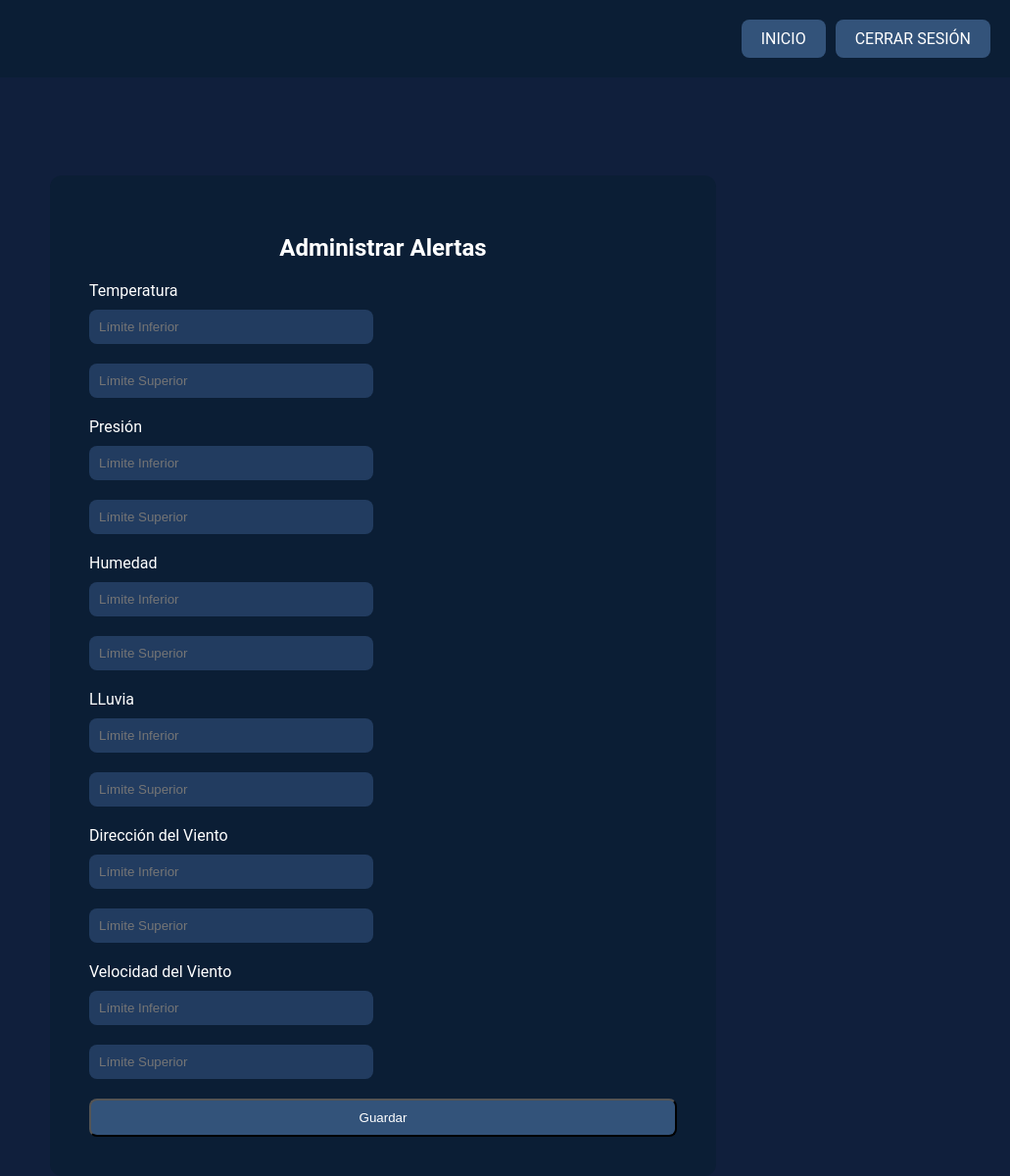
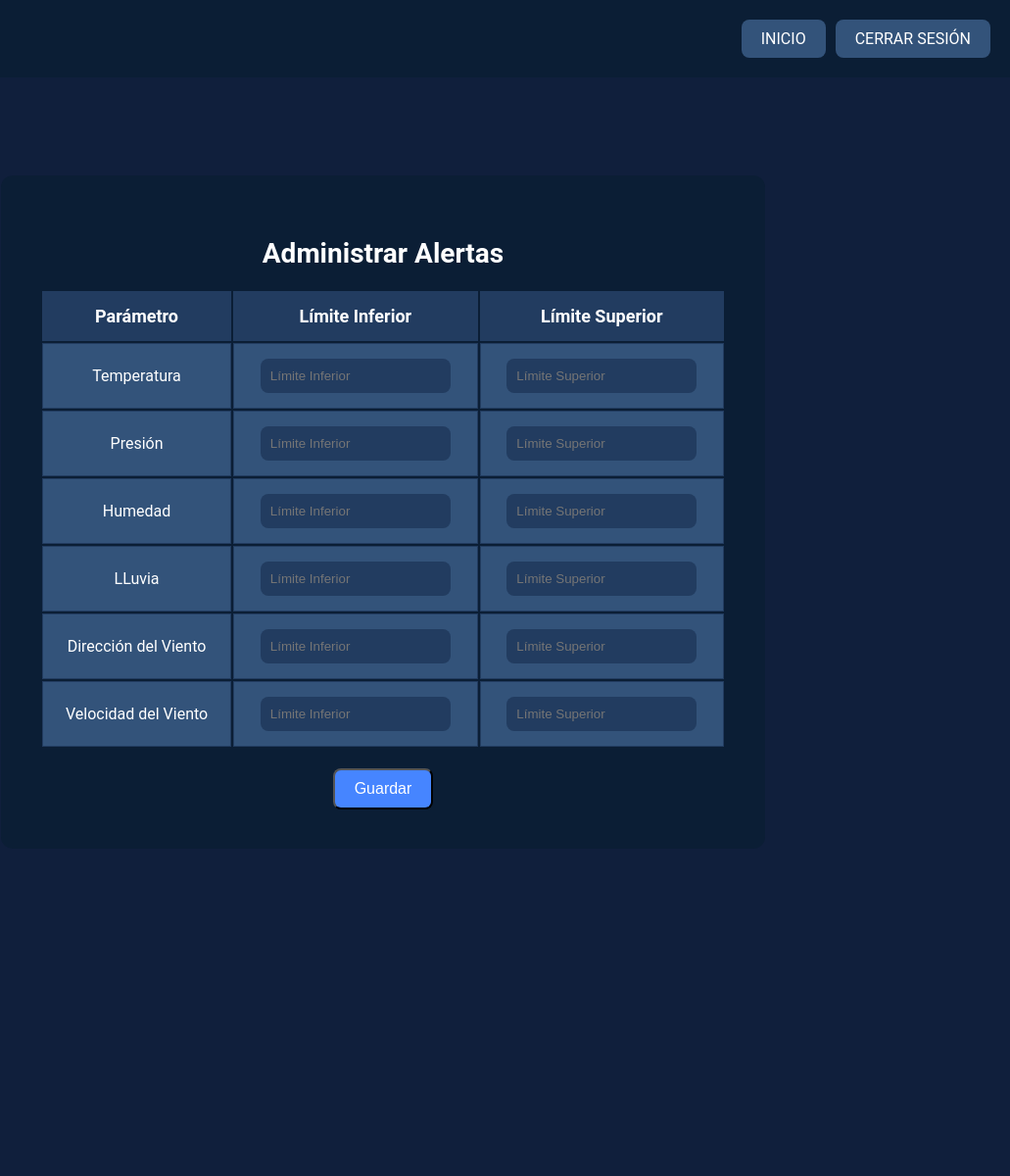
Before and after one commit to Edison-Paulino/Proyecto-integrador, a Django app: page /administrar_alertas/ in a window 1280 px wide. Shown: the whole page at 98% size, without its empty margins (249-1280 px from the left). After the commit the page ends 826 px from the top, so only its background shows below. Run offline with Django 5.2, Linux system fonts and the light colour scheme; data that the repository does not hold is empty.

Commit message:
Mejorar alertas2

```diff
--- a/Final/estacion_P/estacion_A/templates/administrar_alertas.html
+++ b/Final/estacion_P/estacion_A/templates/administrar_alertas.html
@@ -29,39 +29,52 @@
             background-color: #0B1E35;
             padding: 40px;
             border-radius: 12px;
-            width: 600px;
+            width: 700px;
             margin: auto;
             margin-top: 100px;
+            text-align: center;
         }
         h2 {
             text-align: center;
             margin-bottom: 20px;
+            font-size: 28px;
         }
-        label {
-            display: block;
-            margin-bottom: 10px;
-            font-size: 16px;
+        table {
+            width: 100%;
+            color: white;
+            margin-bottom: 20px;
+        }
+        th, td {
+            padding: 15px;
+            text-align: center;
+        }
+        th {
+            font-size: 18px;
+            font-weight: 600;
+            background-color: #223C60;
+        }
+        td {
+            background-color: #33537A;
+            border: 1px solid #223C60;
         }
         input {
-            width: 45%;
+            width: 80%;
             padding: 10px;
-            margin-bottom: 20px;
             border-radius: 8px;
             border: none;
             background-color: #223C60;
             color: white;
-            margin-right: 5%;
         }
         button {
-            background-color: #33537A;
+            background-color: #4685ff;
             color: white;
             padding: 10px 20px;
             border-radius: 8px;
             cursor: pointer;
-            width: 100%;
+            font-size: 16px;
         }
         button:hover {
-            background-color: #4685ff;
+            background-color: #33537A;
         }
     </style>
 </head>
@@ -73,43 +86,57 @@
 
     <div class="form-container">
         <h2>Administrar Alertas</h2>
-
         <form method="POST">
             {% csrf_token %}
+            <table>
+                <tr>
+                    <th>Parámetro</th>
+                    <th>Límite Inferior</th>
+                    <th>Límite Superior</th>
+                </tr>
                 {% if nuevos_parametros %}
                     <!-- Mostrar los campos para agregar nuevos parámetros -->
-                <label>Temperatura</label>
-                <input type="number" step="any" name="limite_inferior_Temperatura" placeholder="Límite Inferior">
-                <input type="number" step="any" name="limite_superior_Temperatura" placeholder="Límite Superior">
-
-                <label>Presión</label>
-                <input type="number" step="any" name="limite_inferior_Presión" placeholder="Límite Inferior">
-                <input type="number" step="any" name="limite_superior_Presión" placeholder="Límite Superior">
-
-                <label>Humedad</label>
-                <input type="number" step="any" name="limite_inferior_Humedad" placeholder="Límite Inferior">
-                <input type="number" step="any" name="limite_superior_Humedad" placeholder="Límite Superior">
-
-                <label>LLuvia</label>
-                <input type="number" step="any" name="limite_inferior_LLuvia" placeholder="Límite Inferior">
-                <input type="number" step="any" name="limite_superior_LLuvia" placeholder="Límite Superior">
-
-                <label>Dirección del Viento</label>
-                <input type="number" step="any" name="limite_inferior_Dir_Viento" placeholder="Límite Inferior">
-                <input type="number" step="any" name="limite_superior_Dir_Viento" placeholder="Límite Superior">
-
-                <label>Velocidad del Viento</label>
-                <input type="number" step="any" name="limite_inferior_Vel_Viento" placeholder="Límite Inferior">
-                <input type="number" step="any" name="limite_superior_Vel_Viento" placeholder="Límite Superior">
-
+                    <tr>
+                        <td>Temperatura</td>
+                        <td><input type="number" step="any" name="limite_inferior_Temperatura" placeholder="Límite Inferior"></td>
+                        <td><input type="number" step="any" name="limite_superior_Temperatura" placeholder="Límite Superior"></td>
+                    </tr>
+                    <tr>
+                        <td>Presión</td>
+                        <td><input type="number" step="any" name="limite_inferior_Presión" placeholder="Límite Inferior"></td>
+                        <td><input type="number" step="any" name="limite_superior_Presión" placeholder="Límite Superior"></td>
+                    </tr>
+                    <tr>
+                        <td>Humedad</td>
+                        <td><input type="number" step="any" name="limite_inferior_Humedad" placeholder="Límite Inferior"></td>
+                        <td><input type="number" step="any" name="limite_superior_Humedad" placeholder="Límite Superior"></td>
+                    </tr>
+                    <tr>
+                        <td>LLuvia</td>
+                        <td><input type="number" step="any" name="limite_inferior_LLuvia" placeholder="Límite Inferior"></td>
+                        <td><input type="number" step="any" name="limite_superior_LLuvia" placeholder="Límite Superior"></td>
+                    </tr>
+                    <tr>
+                        <td>Dirección del Viento</td>
+                        <td><input type="number" step="any" name="limite_inferior_Dir_Viento" placeholder="Límite Inferior"></td>
+                        <td><input type="number" step="any" name="limite_superior_Dir_Viento" placeholder="Límite Superior"></td>
+                    </tr>
+                    <tr>
+                        <td>Velocidad del Viento</td>
+                        <td><input type="number" step="any" name="limite_inferior_Vel_Viento" placeholder="Límite Inferior"></td>
+                        <td><input type="number" step="any" name="limite_superior_Vel_Viento" placeholder="Límite Superior"></td>
+                    </tr>
                 {% else %}
                     <!-- Mostrar los parámetros existentes para modificarlos -->
                     {% for parametro in parametros %}
-                    <label>{{ parametro.nombre }}</label>
-                    <input type="number" step="any" name="limite_inferior_{{ parametro.id }}" value="{{ parametro.limite_inferior }}">
-                    <input type="number" step="any" name="limite_superior_{{ parametro.id }}" value="{{ parametro.limite_superior }}">
+                    <tr>
+                        <td>{{ parametro.nombre }}</td>
+                        <td><input type="number" step="any" name="limite_inferior_{{ parametro.id }}" value="{{ parametro.limite_inferior }}"></td>
+                        <td><input type="number" step="any" name="limite_superior_{{ parametro.id }}" value="{{ parametro.limite_superior }}"></td>
+                    </tr>
                     {% endfor %}
                 {% endif %}
+            </table>
             <button type="submit">Guardar</button>
         </form>
     </div>
--- a/Final/estacion_P/estacion_A/views.py
+++ b/Final/estacion_P/estacion_A/views.py
@@ -11,6 +11,8 @@ from datetime import datetime
 from django.db.models import Avg
 from .models import RangoParametro, Alerta, DatosEstacion
 from datetime import datetime
+from datetime import datetime, timedelta
+from django.utils import timezone
 from .models import Estacion
 from .forms import EstacionForm
 
@@ -88,6 +90,7 @@ def home_view(request):
         promedio_temperatura = 22
 
     estaciones = Estacion.objects.all()
+    verificar_conexion_estacion()
 
     # Procesar las lecturas de la estación y verificar alertas
     datos_estacion = DatosEstacion.objects.latest('fecha')  # Ejemplo, obtén la última lectura
@@ -155,6 +158,34 @@ def alertas_view(request):
     alertas = Alerta.objects.filter(es_activa=True).order_by('-fecha_hora')
     return render(request, 'alertas.html', {'alertas': alertas})
 
+def verificar_conexion_estacion():
+    # Obtener la última lectura
+    ultima_lectura = DatosEstacion.objects.order_by('-fecha').first()
+
+    if ultima_lectura:
+        tiempo_actual = timezone.now()
+        tiempo_lectura = ultima_lectura.fecha
+
+        # Si han pasado más de 2 minutos desde la última lectura
+        if tiempo_actual - tiempo_lectura > timedelta(minutes=2):
+            # Verificar si ya existe una alerta de desconexión
+            if not Alerta.objects.filter(tipo_alerta="Desconexión", es_activa=True).exists():
+                Alerta.objects.create(
+                    tipo_alerta="Desconexión",
+                    descripcion="La estación no está enviando datos desde hace más de 2 minutos",
+                    es_activa=True
+                )
+        else:
+            # Si los datos han vuelto a recibirse, marcar la estación como conectada
+            alertas_desconexion = Alerta.objects.filter(tipo_alerta="Desconexión", es_activa=True)
+            if alertas_desconexion.exists():
+                alertas_desconexion.update(es_activa=False)
+                Alerta.objects.create(
+                    tipo_alerta="Conexión",
+                    descripcion="La estación ha vuelto a conectarse y está enviando datos",
+                    es_activa=True
+                )
+
 def administrar_alertas_view(request):
     # Verifica si ya existen parámetros
     parametros = RangoParametro.objects.all()
```
Lines whose indentation alone changed are shown as unchanged.
